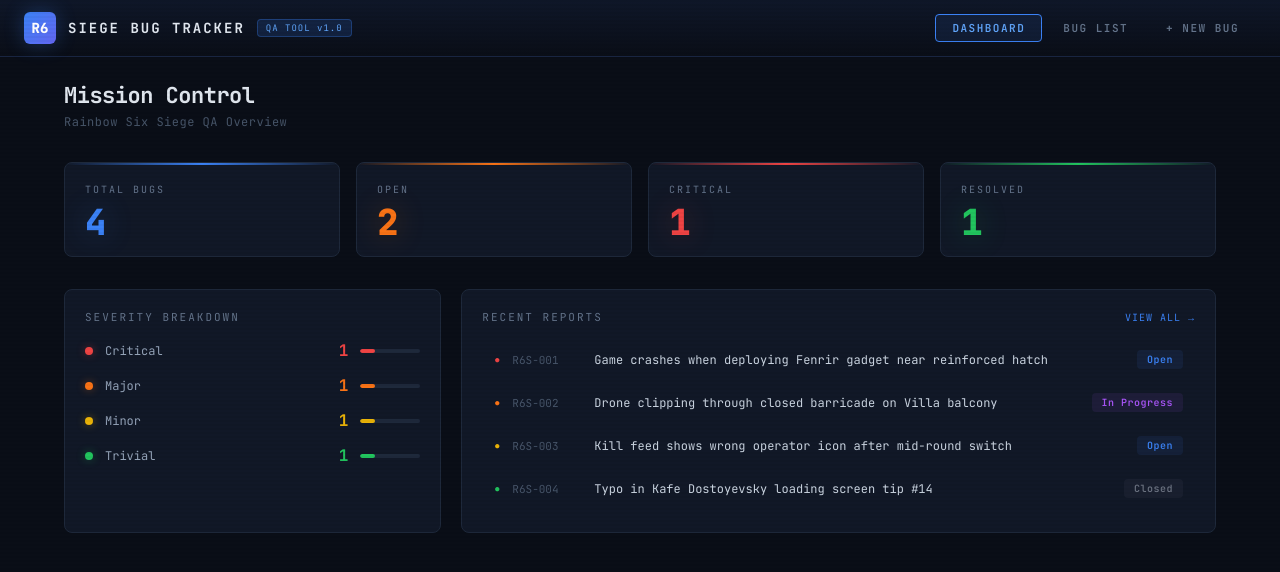
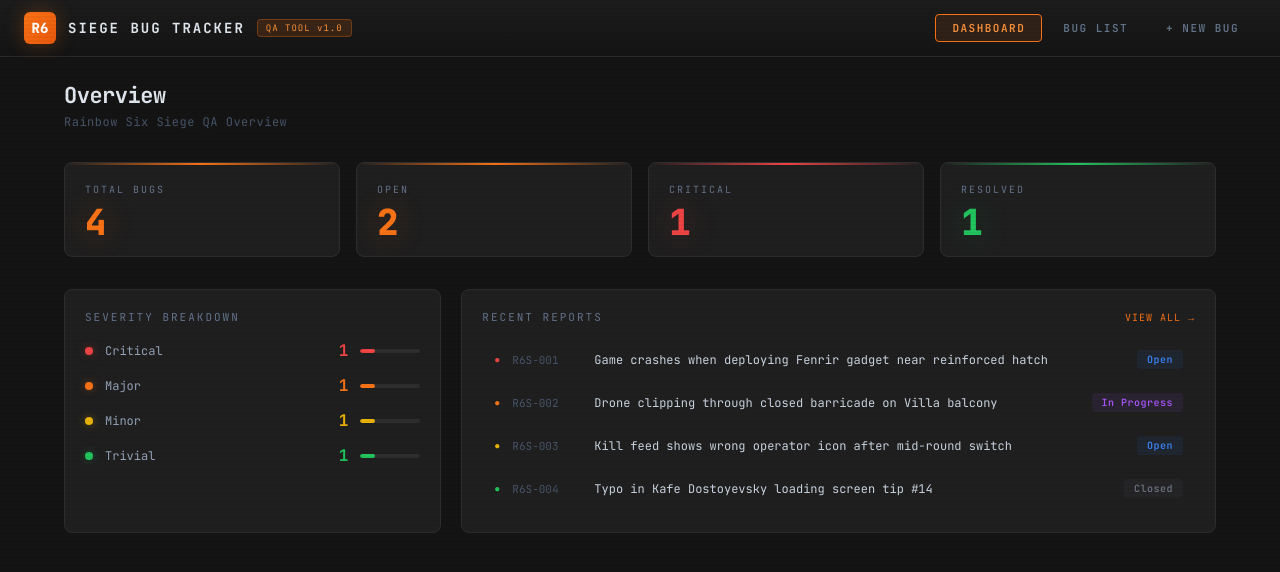
Before and after one commit to joannelyse/siege-bug-tracker, a React (Create React App) app: page / in a window 1280 px wide. Shown: the top 572 px of the page. Built offline with nearby package versions, Linux system fonts and the light colour scheme.

Commit message:
Change theme colors & fix dropdown arrow

```diff
--- a/src/App.jsx
+++ b/src/App.jsx
@@ -89,7 +89,7 @@
   // Styles
   var containerStyle = {
     minHeight: "100vh",
-    background: "#0a0e17",
+    background: "#141414",
     fontFamily: "'JetBrains Mono','SF Mono','Fira Code',monospace",
     color: "#c8d6e5",
   };
@@ -108,8 +108,8 @@
     alignItems: "center",
     justifyContent: "space-between",
     padding: "12px 24px",
-    background: "linear-gradient(180deg,#0f1729,#0a0e17)",
-    borderBottom: "1px solid #1a2744",
+    background: "linear-gradient(180deg,#1c1c1c,#141414)",
+    borderBottom: "1px solid #2a2a2a",
     position: "sticky",
     top: 0,
     zIndex: 50,
@@ -119,14 +119,14 @@
     width: 32,
     height: 32,
     borderRadius: 6,
-    background: "linear-gradient(135deg,#3b82f6,#6366f1)",
+    background: "linear-gradient(135deg,#f97316,#ea580c)",
     display: "flex",
     alignItems: "center",
     justifyContent: "center",
     fontSize: 14,
     fontWeight: 900,
     color: "#fff",
-    boxShadow: "0 0 20px rgba(59,130,246,0.3)",
+    boxShadow: "0 0 20px rgba(249,115,22,0.3)",
   };
 
   var contentStyle = {
@@ -167,9 +167,9 @@
               fontSize: 9,
               padding: "2px 8px",
               borderRadius: 4,
-              background: "rgba(59,130,246,0.15)",
-              color: "#60a5fa",
-              border: "1px solid rgba(59,130,246,0.3)",
+              background: "rgba(249,115,22,0.15)",
+              color: "#fb923c",
+              border: "1px solid rgba(249,115,22,0.3)",
               letterSpacing: 1,
             }}
           >
@@ -193,11 +193,11 @@
                   fontWeight: 600,
                   letterSpacing: 1.5,
                   border: "1px solid",
-                  borderColor: isActive ? "#3b82f6" : "transparent",
+                  borderColor: isActive ? "#f97316" : "transparent",
                   background: isActive
-                    ? "rgba(59,130,246,0.1)"
+                    ? "rgba(249,115,22,0.1)"
                     : "transparent",
-                  color: isActive ? "#60a5fa" : "#64748b",
+                  color: isActive ? "#fb923c" : "#64748b",
                   borderRadius: 4,
                   cursor: "pointer",
                   fontFamily: "inherit",
@@ -253,7 +253,7 @@
 
       <style>
         {
-          "@keyframes fadeIn{from{opacity:0;transform:translateY(8px)}to{opacity:1;transform:translateY(0)}} select option{background:#111827;color:#e2e8f0}"
+          "@keyframes fadeIn{from{opacity:0;transform:translateY(8px)}to{opacity:1;transform:translateY(0)}} select option{background:#1f1f1f;color:#e2e8f0}"
         }
       </style>
     </div>
--- a/src/components/BugDetail.jsx
+++ b/src/components/BugDetail.jsx
@@ -38,8 +38,8 @@
 
       <div
         style={{
-          background: "#111827",
-          border: "1px solid #1e293b",
+          background: "#1f1f1f",
+          border: "1px solid #2e2e2e",
           borderRadius: 8,
           overflow: "hidden",
         }}
@@ -48,7 +48,7 @@
         <div
           style={{
             padding: "24px 28px 20px",
-            borderBottom: "1px solid #1e293b",
+            borderBottom: "1px solid #2e2e2e",
             background:
               "linear-gradient(135deg," +
               sev.color +
@@ -135,7 +135,7 @@
             style={{
               marginTop: 28,
               paddingTop: 20,
-              borderTop: "1px solid #1e293b",
+              borderTop: "1px solid #2e2e2e",
             }}
           >
             <div
@@ -206,10 +206,10 @@
           color: highlight ? "#fbbf24" : "#c8d6e5",
           whiteSpace: "pre-wrap",
           fontFamily: mono ? "inherit" : "inherit",
-          background: mono ? "#0a0e17" : "transparent",
+          background: mono ? "#141414" : "transparent",
           padding: mono ? 16 : 0,
           borderRadius: mono ? 6 : 0,
-          border: mono ? "1px solid #1e293b" : "none",
+          border: mono ? "1px solid #2e2e2e" : "none",
         }}
       >
         {content}
--- a/src/components/BugForm.jsx
+++ b/src/components/BugForm.jsx
@@ -48,8 +48,8 @@
     padding: "8px 12px",
     fontSize: 12,
     fontFamily: "inherit",
-    background: "#0a0e17",
-    border: "1px solid #1e293b",
+    background: "#141414",
+    border: "1px solid #2e2e2e",
     borderRadius: 6,
     color: "#e2e8f0",
     outline: "none",
@@ -146,8 +146,8 @@
 
       <div
         style={{
-          background: "#111827",
-          border: "1px solid #1e293b",
+          background: "#1f1f1f",
+          border: "1px solid #2e2e2e",
           borderRadius: 8,
           padding: 28,
         }}
@@ -262,13 +262,13 @@
               fontWeight: 600,
               fontFamily: "inherit",
               background:
-                "linear-gradient(135deg, #3b82f6, #6366f1)",
+                "linear-gradient(135deg, #f97316, #ea580c)",
               color: "#fff",
               border: "none",
               borderRadius: 6,
               cursor: "pointer",
               letterSpacing: 1,
-              boxShadow: "0 4px 20px rgba(59,130,246,0.3)",
+              boxShadow: "0 4px 20px rgba(249,115,22,0.3)",
             }}
           >
             SUBMIT BUG REPORT
@@ -281,7 +281,7 @@
               fontFamily: "inherit",
               background: "transparent",
               color: "#64748b",
-              border: "1px solid #1e293b",
+              border: "1px solid #2e2e2e",
               borderRadius: 6,
               cursor: "pointer",
               letterSpacing: 1,
--- a/src/components/BugList.jsx
+++ b/src/components/BugList.jsx
@@ -11,8 +11,8 @@
     padding: "8px 14px",
     fontSize: 12,
     fontFamily: "inherit",
-    background: "#111827",
-    border: "1px solid #1e293b",
+    background: "#1f1f1f",
+    border: "1px solid #2e2e2e",
     borderRadius: 6,
     color: "#e2e8f0",
     outline: "none",
@@ -64,7 +64,7 @@
           onChange={function (e) {
             onFilterChange("severity", e.target.value);
           }}
-          style={inputStyle}
+          style={{ ...inputStyle, paddingRight: 30 }}
         >
           <option value="all">All Severities</option>
           {Object.entries(SEVERITIES).map(function ([key, val]) {
@@ -82,7 +82,7 @@
           onChange={function (e) {
             onFilterChange("status", e.target.value);
           }}
-          style={inputStyle}
+          style={{ ...inputStyle, paddingRight: 30 }}
         >
           <option value="all">All Statuses</option>
           {Object.entries(STATUSES).map(function ([key, val]) {
@@ -98,8 +98,8 @@
       {/* Bug table */}
       <div
         style={{
-          background: "#111827",
-          border: "1px solid #1e293b",
+          background: "#1f1f1f",
+          border: "1px solid #2e2e2e",
           borderRadius: 8,
           overflow: "hidden",
         }}
@@ -110,8 +110,8 @@
             display: "grid",
             gridTemplateColumns: "80px 1fr 100px 110px 100px 90px",
             padding: "10px 16px",
-            background: "#0f1729",
-            borderBottom: "1px solid #1e293b",
+            background: "#191919",
+            borderBottom: "1px solid #2e2e2e",
           }}
         >
           {["ID", "TITLE", "SEVERITY", "STATUS", "PLATFORM", "DATE"].map(
@@ -162,14 +162,14 @@
                   alignItems: "center",
                   borderBottom:
                     i < bugs.length - 1
-                      ? "1px solid #1a2235"
+                      ? "1px solid #242424"
                       : "none",
                   transition: "background 0.15s",
                   animation:
                     "fadeIn 0.3s " + i * 0.03 + "s both",
                 }}
                 onMouseEnter={function (e) {
-                  e.currentTarget.style.background = "#1a2744";
+                  e.currentTarget.style.background = "#2a2a2a";
                 }}
                 onMouseLeave={function (e) {
                   e.currentTarget.style.background = "transparent";
--- a/src/components/Dashboard.jsx
+++ b/src/components/Dashboard.jsx
@@ -21,8 +21,8 @@
     {
       label: "TOTAL BUGS",
       value: stats.total,
-      accent: "#3b82f6",
-      glow: "59,130,246",
+      accent: "#f97316",
+      glow: "249,115,22",
     },
     {
       label: "OPEN",
@@ -45,8 +45,8 @@
   ];
 
   var panelStyle = {
-    background: "#111827",
-    border: "1px solid #1e293b",
+    background: "#1f1f1f",
+    border: "1px solid #2e2e2e",
     borderRadius: 8,
     padding: 20,
   };
@@ -64,7 +64,7 @@
             letterSpacing: -0.5,
           }}
         >
-          Mission Control
+          Overview
         </h1>
         <p
           style={{
@@ -92,8 +92,8 @@
             <div
               key={card.label}
               style={{
-                background: "#111827",
-                border: "1px solid #1e293b",
+                background: "#1f1f1f",
+                border: "1px solid #2e2e2e",
                 borderRadius: 8,
                 padding: "20px 20px 16px",
                 position: "relative",
@@ -206,7 +206,7 @@
                     width: 60,
                     height: 4,
                     borderRadius: 2,
-                    background: "#1e293b",
+                    background: "#2e2e2e",
                     overflow: "hidden",
                   }}
                 >
@@ -247,7 +247,7 @@
               }}
               style={{
                 fontSize: 10,
-                color: "#3b82f6",
+                color: "#f97316",
                 background: "none",
                 border: "none",
                 cursor: "pointer",
@@ -277,7 +277,7 @@
                   transition: "background 0.15s",
                 }}
                 onMouseEnter={function (e) {
-                  e.currentTarget.style.background = "#1a2744";
+                  e.currentTarget.style.background = "#2a2a2a";
                 }}
                 onMouseLeave={function (e) {
                   e.currentTarget.style.background = "transparent";
--- a/src/index.css
+++ b/src/index.css
@@ -6,7 +6,7 @@
 }
 
 body {
-  background: #0a0e17;
+  background: #141414;
   color: #c8d6e5;
   font-family: 'JetBrains Mono', 'SF Mono', 'Fira Code', monospace;
   -webkit-font-smoothing: antialiased;
@@ -30,16 +30,16 @@
 }
 
 ::-webkit-scrollbar-track {
-  background: #0a0e17;
+  background: #141414;
 }
 
 ::-webkit-scrollbar-thumb {
-  background: #1e293b;
+  background: #2e2e2e;
   border-radius: 3px;
 }
 
 ::-webkit-scrollbar-thumb:hover {
-  background: #334155;
+  background: #3d3d3d;
 }
 
 * {
@@ -54,6 +54,6 @@
 input:focus-visible,
 select:focus-visible,
 textarea:focus-visible {
-  outline: 2px solid #3b82f6;
+  outline: 2px solid #f97316;
   outline-offset: 2px;
 }
--- a/src/index.js
+++ b/src/index.js
@@ -1,7 +1,7 @@
 import React from 'react';
 import ReactDOM from 'react-dom/client';
 import './index.css';
-import App from './App';
+import App from './app';
 
 const root = ReactDOM.createRoot(document.getElementById('root'));
 root.render(<App />);
```
